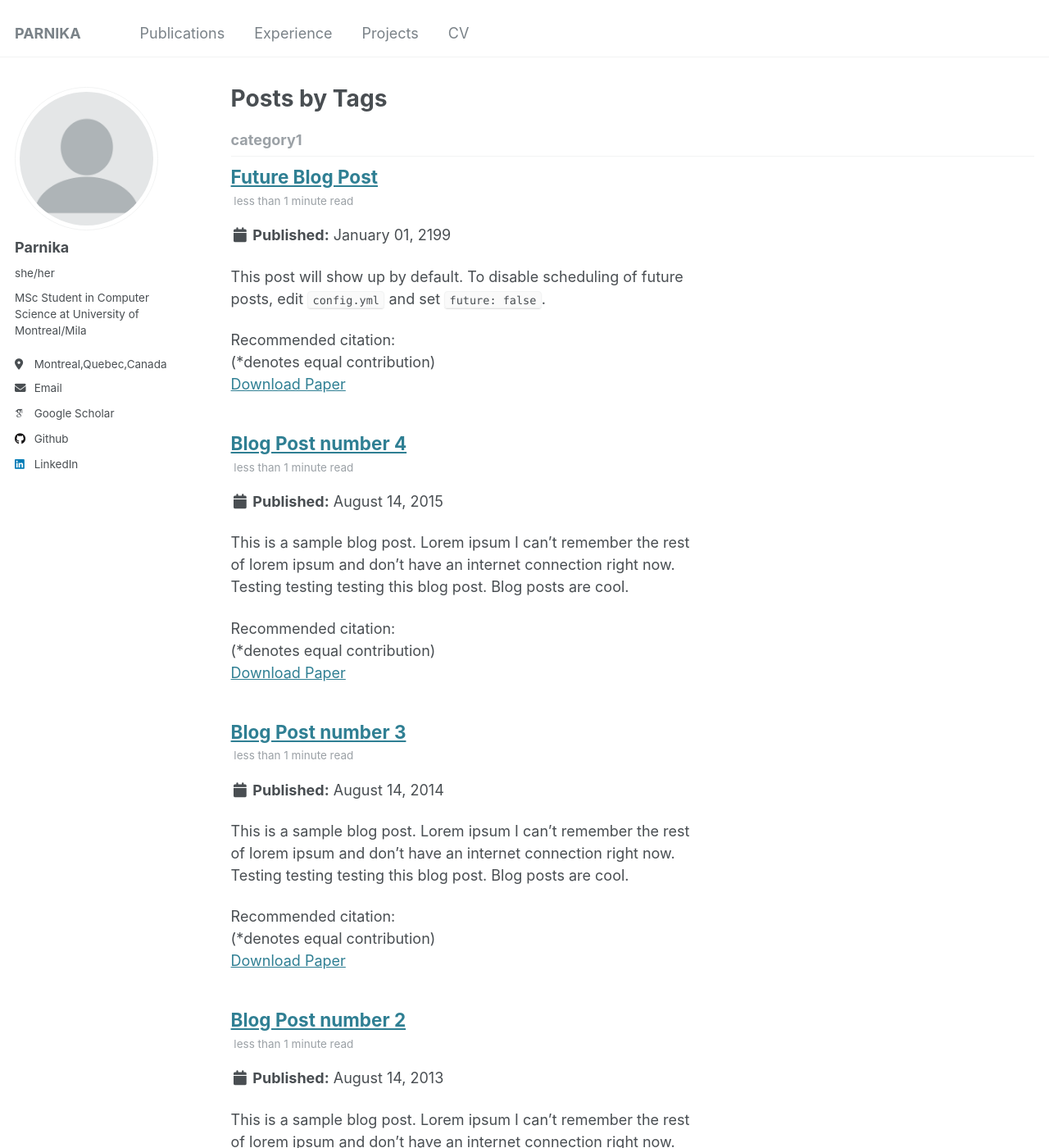
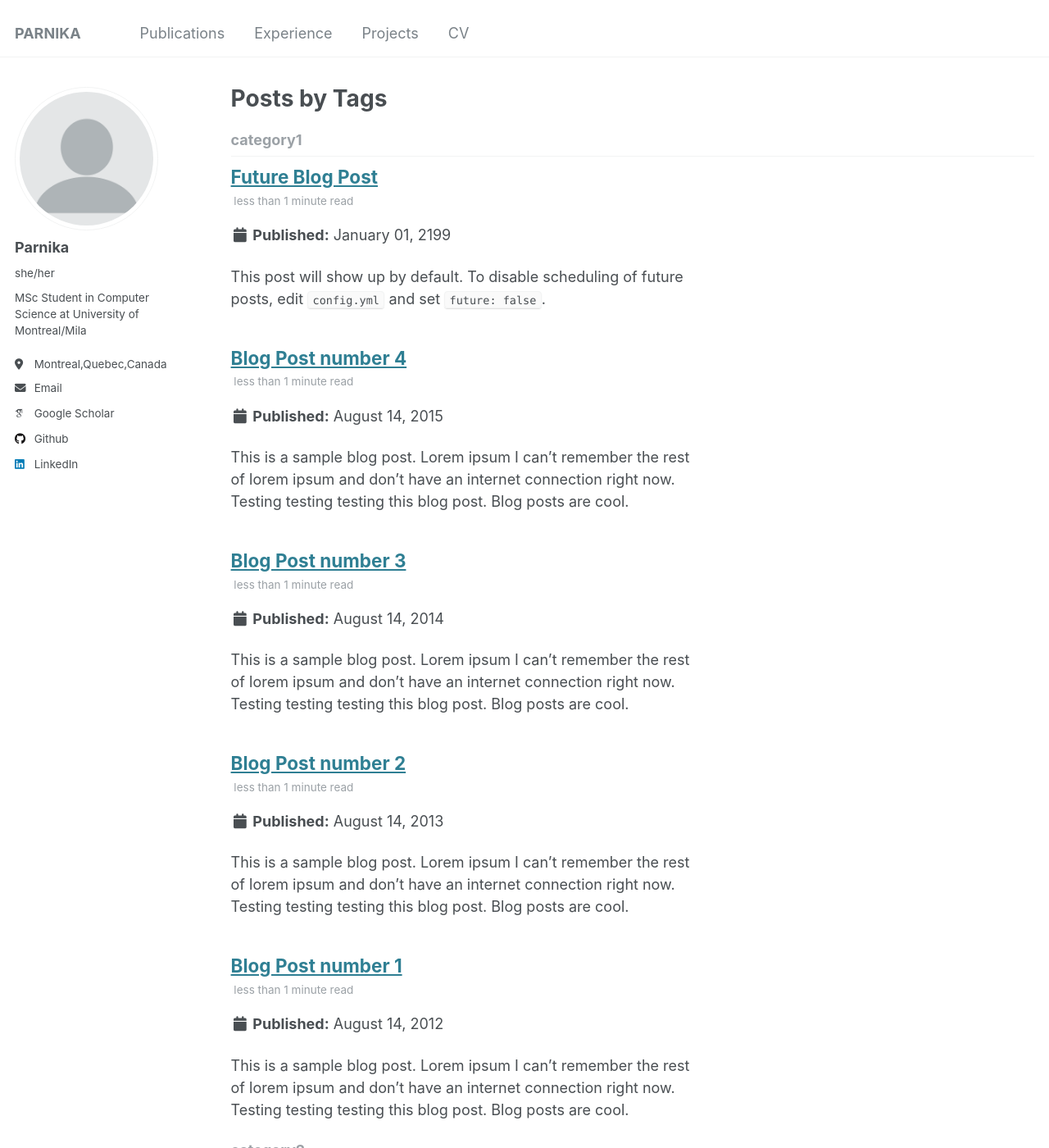
Before and after one commit to parnika31/parnika31.github.io, a Jekyll site: the page built from _pages/tag-archive.html, in a window 1280 px wide and 1400 px high. Shown: the whole window at 82% size. Built offline with Jekyll 4.4.1, drawn with Linux system fonts in a browser that asks for light colours; some web fonts are replaced; some of the changed text lies outside the part shown.

Commit message:
Update archive-single.html

```diff
--- a/_includes/archive-single.html
+++ b/_includes/archive-single.html
@@ -47,7 +47,7 @@
         {% endif %}
 
     {% if post.excerpt and site.read_more != 'enabled' %}
-    <p class="archive__item-excerpt" itemprop="description">{{ post.excerpt | markdownify }} Recommended citation: {{ post.citation }}<br />(*denotes equal contribution)<br /><a href="{{ post.paperurl }}">Download Paper</a></p>
+    <p class="archive__item-excerpt" itemprop="description">{{ post.excerpt | markdownify }}</p>
     {% elsif post.excerpt and site.read_more == 'enabled' %}
     <p class="archive__item-excerpt" itemprop="description"><p>{{ post.excerpt | markdownify | remove: '<p>' | remove: '</p>' }}<strong><a href="{{ base_path }}{{ post.url }}" rel="permalink"> Read more</a></strong></p></p>
     {% endif %}
@@ -55,7 +55,7 @@
     {% if post.citation and post.paperurl and post.slidesurl %}
       <p> Recommended citation: {{ post.citation }}<br /><a href="{{ post.paperurl }}">Download Paper</a> | <a href="{{ post.slidesurl }}">Download Slides</a></p>
     {% elsif post.citation and post.paperurl %}
-      <p>Recommended citation: {{ post.citation }}<br />(*denotes equal contribution)<br /><a href="{{ post.paperurl }}">Download Paper</a></p>
+      <p>Authors: {{ post.citation }}<br />(*denotes equal contribution)<br /><a href="{{ post.paperurl }}">Paper</a></p>
     {% elsif post.citation and post.slidesurl %}
       <p>Recommended citation: {{ post.citation }}<br /><a href="{{ post.slidesurl }}">Download Slides</a></p>
     {% elsif post.citation %}
```
